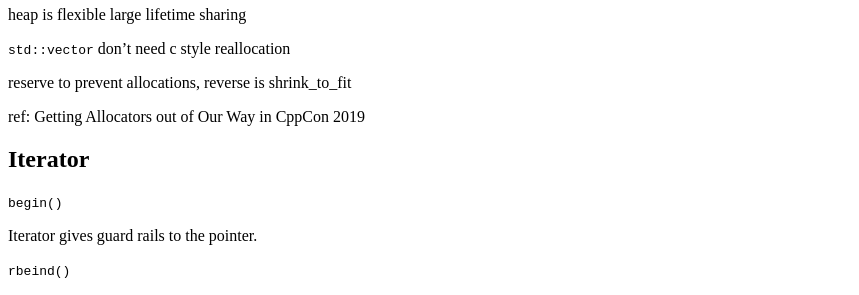
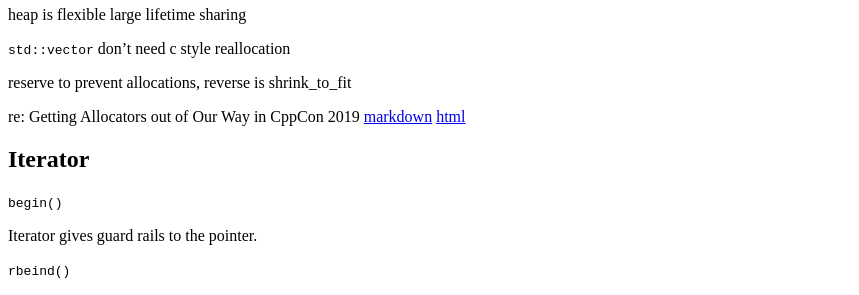
Before and after one commit to WSQS/blog, a Jekyll site: the page built from _code/CppCon/2024/back_to_basics_almost_always_vector.md, in a window 1280 px wide. Shown: the part 728-1023 px from the top of the page, without its empty margins (0-859 px from the left). Built offline with Jekyll 4.4.1, drawn with Linux system fonts in a browser that asks for light colours.

Commit message:
add refrence

```diff
--- a/_code/CppCon/2024/back_to_basics_almost_always_vector.md
+++ b/_code/CppCon/2024/back_to_basics_almost_always_vector.md
@@ -44,7 +44,7 @@ heap is flexible large lifetime sharing
 
 reserve to prevent allocations, reverse is shrink_to_fit
 
-ref: Getting Allocators out of Our Way in CppCon 2019
+re: Getting Allocators out of Our Way in CppCon 2019 [markdown](../2019/getting_allocators_out_of_our_way.md) [html](../2019/getting_allocators_out_of_our_way.html)
 
 ## Iterator
 
```
